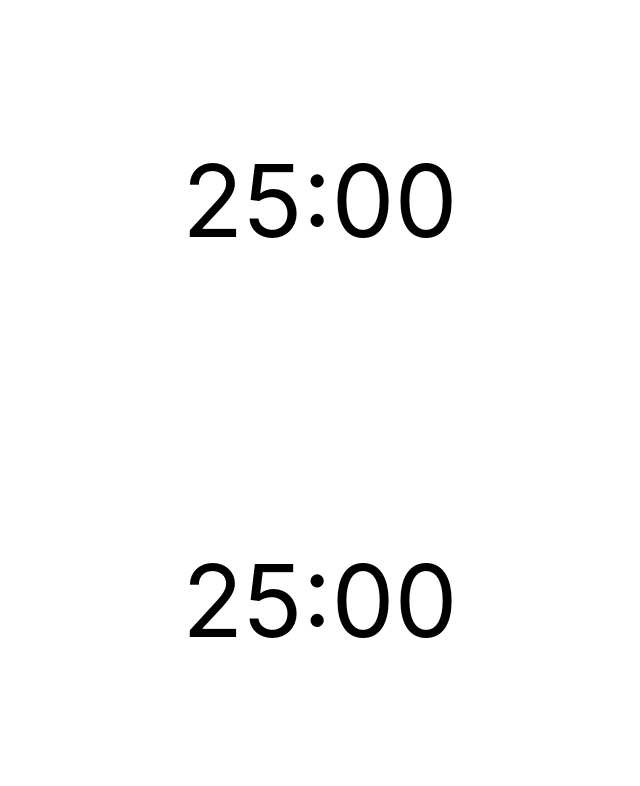
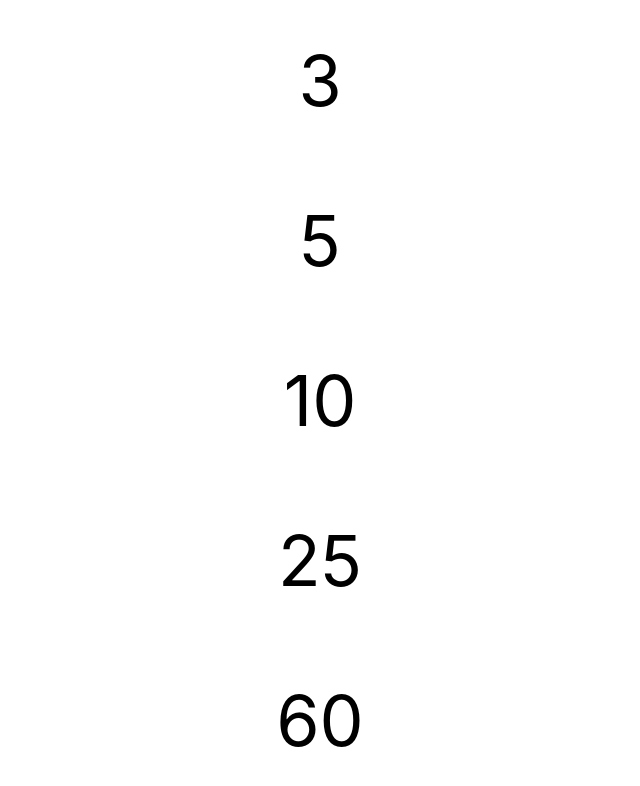
Before and after one commit to luka-9/ChessClock, a React (Create React App) app: page / in a window 1280 px wide. Shown: the top 786 px of the page, without its empty margins (320-960 px from the left). Built offline with nearby package versions, Linux system fonts and the light colour scheme.

Commit message:
finished initial version

```diff
--- a/package.json
+++ b/package.json
@@ -10,8 +10,10 @@
     "@types/node": "^12.0.0",
     "@types/react": "^17.0.0",
     "@types/react-dom": "^17.0.0",
+    "@types/react-router-dom": "^5.1.7",
     "react": "^17.0.1",
     "react-dom": "^17.0.1",
+    "react-router-dom": "^5.2.0",
     "react-scripts": "4.0.3",
     "typescript": "^4.1.2",
     "web-vitals": "^1.0.1"
--- /dev/null
+++ b/src/App/index.tsx
@@ -0,0 +1,13 @@
+import { BrowserRouter as Router, Redirect, Route, Switch } from "react-router-dom"
+import TimePicker from "TimePicker"
+import Clock from "Clock"
+
+export default () => (
+    <Router>
+        <Switch>
+            <Route exact path="/" component={TimePicker} />
+            <Route exact path="/:minutes" component={Clock} />
+            <Redirect to="/" />
+        </Switch>
+    </Router>
+)
--- /dev/null
+++ b/src/App/styles.module.css
@@ -0,0 +1,8 @@
+.component {
+  display: flex;
+  flex-direction: column;
+}
+
+.component > div {
+  flex: 1;
+}
--- a/src/Clock/index.tsx
+++ b/src/Clock/index.tsx
@@ -1,21 +1,39 @@
 import { useEffect, useMemo, useState } from "react"
+import { useHistory, useParams } from "react-router-dom"
 import styles from "./styles.module.css"
 
-export const Clock = () => {
-    const initialMinutes = 25
-    const initialMiliseconds = initialMinutes * 60 * 1000;
+interface Props {
+    minutes: string
+}
+
+export default () => {
+    const { replace } = useHistory()
+    const params = useParams<Props>()
+    const initialMinutes = parseInt(params.minutes)
+
+    if (isNaN(initialMinutes) || initialMinutes < 1) {
+        replace("/")
+    }
+
+    const initialSeconds = initialMinutes * 60
+    const initialMiliseconds = initialSeconds * 1000;
 
     const [selectedTimerIndex, setSelectedTimerIndex] = useState<number>()
     const [milisecondsLeft, setMilisecondsLeft] = useState([initialMiliseconds, initialMiliseconds])
 
     const models = useMemo(() => milisecondsLeft.map((milisecondsLeft, index) => {
         const time = new Date(milisecondsLeft)
-        const minutes = time.getMinutes()
-        const seconds = time.getSeconds()
+        const hours = time.getUTCHours()
+        const minutes = hours * 60 + time.getUTCMinutes()
+        const seconds = time.getUTCSeconds()
+
+        const expired = milisecondsLeft === 0
+
         return ({
             label: `${minutes}:${seconds < 10 ? "0" : ""}${seconds}`,
-            onClick: () => setSelectedTimerIndex((index + 1) % 2),
-            selected: index === selectedTimerIndex
+            onClick: () => !expired && setSelectedTimerIndex((index + 1) % 2),
+            selected: index === selectedTimerIndex,
+            expired
         })
     })
     , [milisecondsLeft, selectedTimerIndex])
@@ -27,6 +45,10 @@ export const Clock = () => {
 
         const interval = setInterval(() => {
             const remainingMiliseconds = milisecondsLeft[selectedTimerIndex] - 1000
+
+            if (remainingMiliseconds < 0) {
+                return;
+            }
 
             let mutableMiliseconds = milisecondsLeft;
             mutableMiliseconds.splice(selectedTimerIndex, 1, remainingMiliseconds)
@@ -45,9 +67,9 @@ export const Clock = () => {
     )
 }
 
-const Timer = ({ label, selected, onClick }: { label: string, selected?: boolean, onClick: () => void }) => {
+const Timer = ({ label, selected, onClick, expired }: { label: string, selected?: boolean, onClick: () => void, expired: boolean }) => {
     return (
-        <div style={{ display: "flex", justifyContent: "center", alignItems: "center", cursor: "pointer", ...(selected && { backgroundColor: "yellow" }) }} {...{ onClick }}>
+        <div style={{ display: "flex", justifyContent: "center", alignItems: "center", cursor: "pointer", ...(selected && { backgroundColor: "yellow" }), ...(expired && { backgroundColor: "red" }) }} {...{ onClick, disabled: expired }}>
             <p style={{fontSize: 100}}>{label}</p>
         </div>
     )
--- /dev/null
+++ b/src/TimePicker/index.tsx
@@ -0,0 +1,27 @@
+import styles from "./styles.module.css"
+import { useHistory } from "react-router-dom";
+
+export default () => {
+    const history = useHistory()
+
+    const options = [3, 5, 10, 25, 60]
+        .map(number => String(number))
+        .map(minutes => ({
+            label: minutes,
+            onClick: () => history.push(`/${minutes}`)
+        }))
+
+    return (
+        <div className={styles.component} style={{ height: window.innerHeight }}>
+            {options.map(Option)}
+        </div>
+    )
+}
+
+const Option = ({ label, onClick }: { label: string, onClick: () => void }) => {
+    return (
+        <div style={{ display: "flex", justifyContent: "center", alignItems: "center", cursor: "pointer" }} {...{ onClick }}>
+            <p style={{fontSize: 70}}>{label}</p>
+        </div>
+    )
+}
--- /dev/null
+++ b/src/TimePicker/styles.module.css
@@ -0,0 +1,9 @@
+.component {
+  display: flex;
+  flex-direction: column;
+  justify-content: space-around;
+}
+
+.component > div {
+  flex: 1;
+}
--- a/src/index.css
+++ b/src/index.css
@@ -11,3 +11,27 @@ code {
   font-family: source-code-pro, Menlo, Monaco, Consolas, 'Courier New',
     monospace;
 }
+
+p {
+  margin-block-start: unset;
+  margin-block-end: unset;
+}
+
+/* button {
+  all: unset;
+  background: none !important;
+  box-shadow: none !important;
+  user-select: none;
+}
+
+button:hover {
+  background: none !important;
+  box-shadow: none !important;
+  user-select: none;
+}
+
+button:focus {
+  background: none !important;
+  box-shadow: none !important;
+  user-select: none;
+} */
--- a/src/index.tsx
+++ b/src/index.tsx
@@ -1,11 +1,11 @@
 import React from 'react';
 import ReactDOM from 'react-dom';
 import './index.css';
-import { Clock } from 'Clock';
+import App from 'App';
 
 ReactDOM.render(
   <React.StrictMode>
-    <Clock />
+    <App />
   </React.StrictMode>,
   document.getElementById('root')
 );
```
Also changed, not shown: 1 other file (tests, documents, lock files or other folders).
